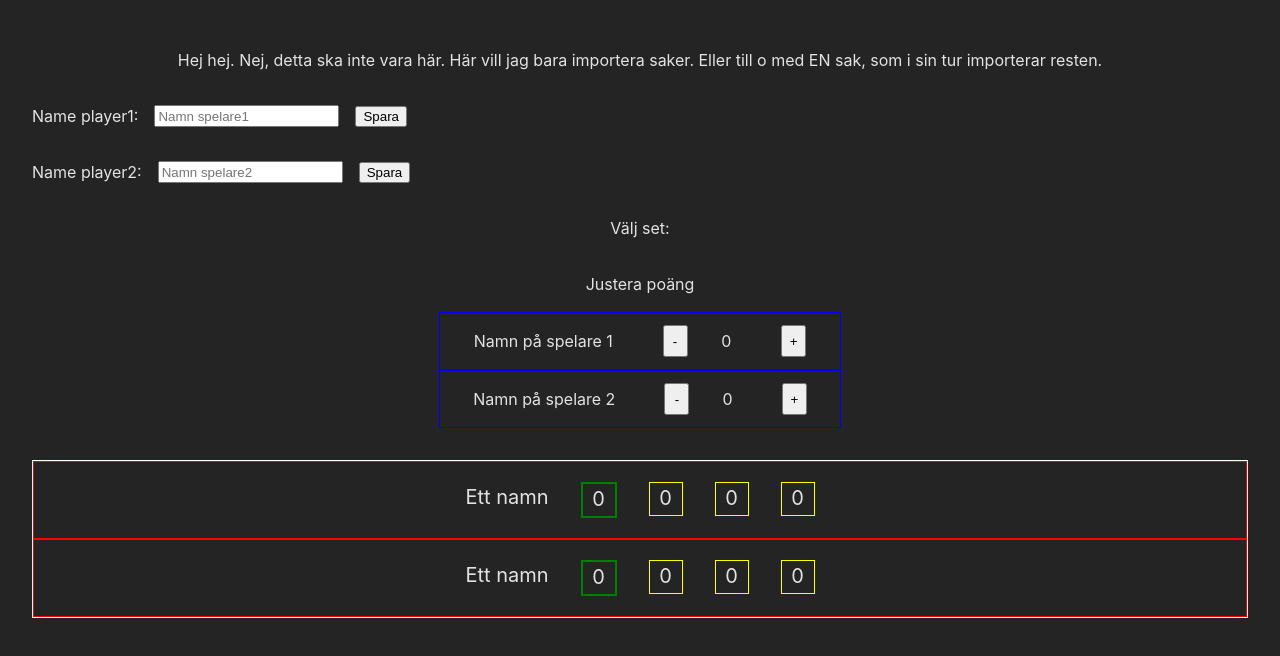
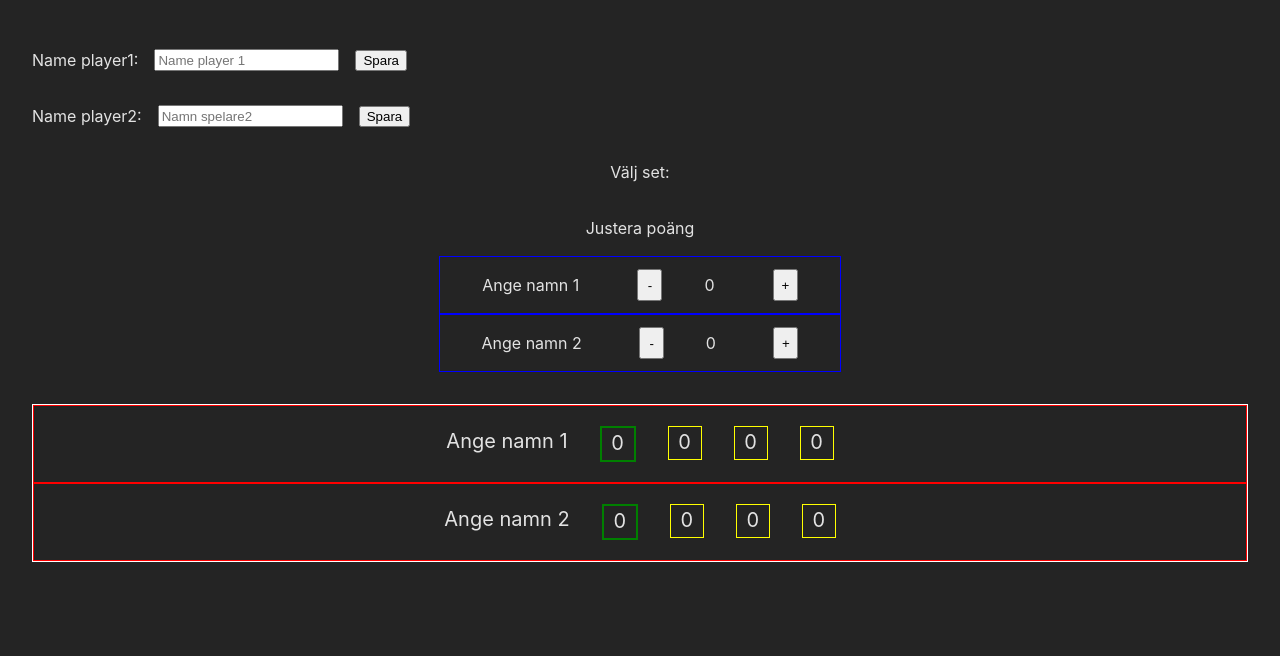
Before and after one commit to MrBig83/tennis-score, a React (Vite) app: page / in a window 1280 px wide. Shown: the top 656 px of the page. Built offline with nearby package versions, Linux system fonts and the light colour scheme.

Commit message:
Context är igång!

```diff
--- a/src/App.jsx
+++ b/src/App.jsx
@@ -1,26 +1,23 @@
-// import { useState } from 'react'
 import './App.css'
-
 
 import PlayerNameInput from "./assets/components/PlayerNameInput/PlayerNameInput"
 import ScoreAdjust from './assets/components/ScoreAdjust/ScoreAdjust'
 import ScoreBoard from './assets/components/ScoreBoard/ScoreBoard'
 
+
+//import React from 'react';
+
+import ReactDOM from 'react-dom'
+import { NameProvider } from './context/NameContext';
+
 function App() {
-  // const [count, setCount] = useState(0)
-
-  return (
-    <>
-      <div>
-
-      <p>Hej hej. Nej, detta ska inte vara här. Här vill jag bara importera saker. Eller till o med EN sak, som i sin tur importerar resten.</p>
+  ReactDOM.render(
+    <NameProvider>
       <PlayerNameInput />
       <ScoreAdjust />
       <ScoreBoard />
-
-      </div>
-    </>
-  )
+    </NameProvider>,
+    document.getElementById('root')
+  );
 }
-
-export default App
+export default App;
--- a/src/assets/components/PlayerNameInput/PlayerNameInput.jsx
+++ b/src/assets/components/PlayerNameInput/PlayerNameInput.jsx
@@ -1,28 +1,41 @@
 
 import "./PlayerNameInput.css"
-function PlayerNameInput() {
+import { useRef, useContext } from 'react';
+import { NameContext } from "../../../context/NameContext";
 
 
+function PlayerNameInput() {
+  const { setName1, setName2 } = useContext(NameContext);
+  const inputName1 = useRef("null");
+  const inputName2 = useRef("null");
 
+  const handleButtonClickPlayer1 = () => {
+    const inputValue1 = inputName1.current.value;
+    setName1(inputValue1)
+  };
 
-    //Gör namn-states här för att spara till efterliggande konponenter
+  const handleButtonClickPlayer2 = () => {
+    const inputValue2 = inputName2.current.value;
+    setName2(inputValue2)
+  };
 
   return (
+    <div>
       <div className="playerInputs">
-
         <div className="inputPlayer1">
           <p>Name player1:</p>
-        <input placeholder="Namn spelare1" id="inputName1"></input>
-        <button>Spara</button>
+          <input placeholder="Name player 1" ref={inputName1} id="inputName1" />
+          <button onClick={handleButtonClickPlayer1}>Spara</button>
         </div>
 
         <div className="inputPlayer2">
           <p>Name player2: </p>
-        <input placeholder="Namn spelare2" id="inputName2"></input>
-        <button>Spara</button>
+          <input placeholder="Namn spelare2" ref={inputName2} id="inputName2"></input>
+          <button onClick={handleButtonClickPlayer2}>Spara</button>
         </div>
       </div>
-  )
+    </div>
+  );
 }
 
-export default PlayerNameInput
+export default PlayerNameInput;
--- a/src/assets/components/ScoreAdjust/ScoreAdjust.jsx
+++ b/src/assets/components/ScoreAdjust/ScoreAdjust.jsx
@@ -1,8 +1,9 @@
-// import { useState } from 'react'
 import "./ScoreAdjust.css"
+import { useContext } from 'react';
+import { NameContext } from "../../../context/NameContext";
+
 function ScoreAdjust() {
-  // const [count, setCount] = useState(0)
-
+  const { name1, name2 } = useContext(NameContext);
 
     //Gör score-states här för att spara till efterliggande konponenter
     //Poäng som visas mellan knapparna skall vara samma som på scoreboard
@@ -13,7 +14,7 @@ function ScoreAdjust() {
 
     <p>Justera poäng</p>
         <div className="scoreAdjustPlayer1">
-            <p className="name1">Namn på spelare 1</p>
+            <p className="name1">{name1}</p>
             <>
                 <button>-</button>
                 <p>0</p>
@@ -21,7 +22,7 @@ function ScoreAdjust() {
             </>
         </div>
         <div className="scoreAdjustPlayer2">
-            <p className="name1">Namn på spelare 2</p>
+            <p className="name1">{name2}</p>
             <>
                 <button>-</button>
                 <p>0</p>
--- a/src/assets/components/ScoreBoard/ScoreBoard.jsx
+++ b/src/assets/components/ScoreBoard/ScoreBoard.jsx
@@ -1,8 +1,10 @@
 import "./ScoreBoard.css"
-
+import { useContext } from 'react';
+import { NameContext } from "../../../context/NameContext";
 // import { useState } from 'react'
 
 function ScoreBoard() {
+    const { name1, name2 } = useContext(NameContext);
   // const [count, setCount] = useState(0)
 
   return (
@@ -10,7 +12,7 @@ function ScoreBoard() {
 
       <div className="scoresPlayer1">
 
-        <p className="namePlayer1">Ett namn </p>
+        <p className="namePlayer1">{name1}</p>
         <p className="gamePlayer1">0 </p>
         <p className="set1Player1">0 </p>
         <p className="set2Player1">0 </p>
@@ -20,7 +22,7 @@ function ScoreBoard() {
       </div>
 
       <div className="scoresPlayer2">
-        <p className="namePlayer2">Ett namn </p>
+        <p className="namePlayer2">{name2} </p>
         <p className="gamePlayer2">0 </p>
         <p className="set1Player2">0 </p>
         <p className="set2Player2">0 </p>
--- a/src/context/NameContext.jsx
+++ b/src/context/NameContext.jsx
@@ -1,23 +1,22 @@
-import { useState, createContext } from 'react'
+import React, { useState } from 'react';
 
-export const NameContext = createContext
+const NameContext = React.createContext();
 
+const NameProvider = ({ children }) => {
+  const [ name1, setName1 ] = useState("Ange namn 1");
+  const [ name2, setName2 ] = useState("Ange namn 2");
 
-const NameContextProvider = () => {
+  return (
+    <NameContext.Provider
+    value={{
+        name1,
+        setName1,
+        name2,
+        setName2
+        }}>
+      {children}
+    </NameContext.Provider>
+  );
+};
 
-    const [namePlayer1, setNamePlayer1] = useState("");
-    const [namePlayer2, setNamePlayer2] = useState("");
-
-    return(
-        <NameContext.Provider
-            value={{
-                namePlayer1,
-                setNamePlayer1,
-                namePlayer2,
-                setNamePlayer2,
-            }}
-        >
-        </NameContext.Provider>
-    );
-};
-export default NameContextProvider;
+export { NameProvider, NameContext };
```
Lines whose indentation alone changed are shown as unchanged.
